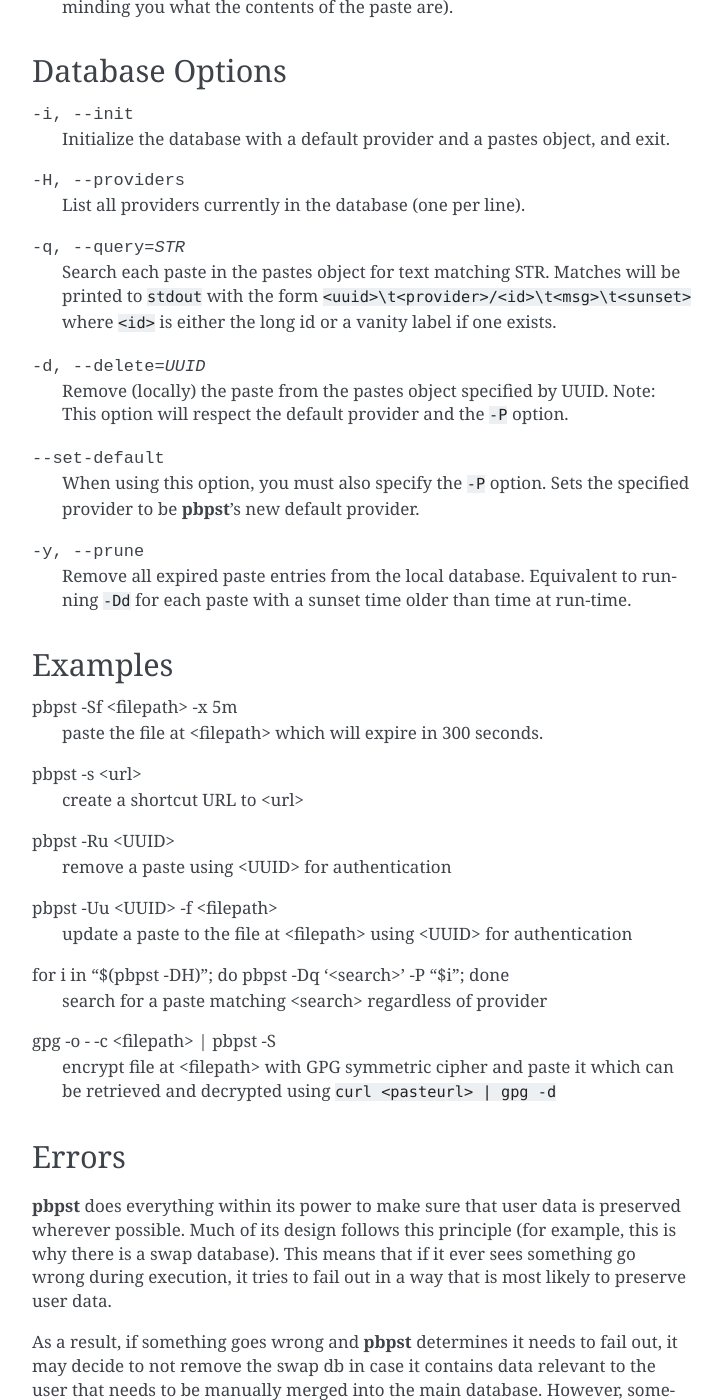
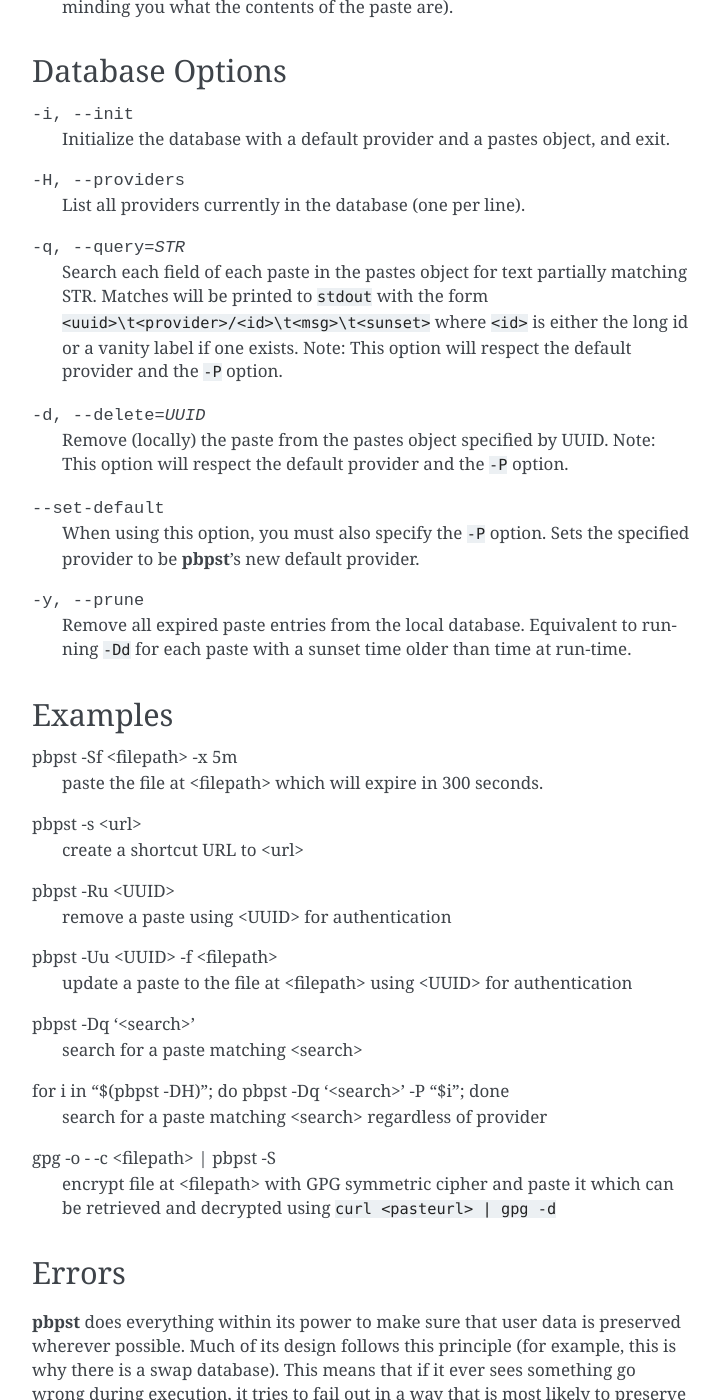
Before and after one commit to HalosGhost/pbpst, a Sphinx documentation site: the page built from doc/pbpst.rst, in a window 1280 px wide and 1400 px high, scrolled down 3701 px. Shown: the whole window, without its empty margins (388-1110 px from the left). Built offline with Sphinx 7.4.7, drawn with Linux system fonts in a browser that asks for light colours.

Commit message:
try to increase clarity for the `-Dq` docs

```diff
--- a/doc/pbpst.rst
+++ b/doc/pbpst.rst
@@ -172,7 +172,9 @@
     List all providers currently in the database (one per line).
 
 -q, --query=STR
-    Search each paste in the pastes object for text matching STR. Matches will be printed to :file:`stdout` with the form ``<uuid>\t<provider>/<id>\t<msg>\t<sunset>`` where ``<id>`` is either the long id or a vanity label if one exists.
+    Search each field of each paste in the pastes object for text partially matching STR.
+    Matches will be printed to :file:`stdout` with the form ``<uuid>\t<provider>/<id>\t<msg>\t<sunset>`` where ``<id>`` is either the long id or a vanity label if one exists.
+    Note: This option will respect the default provider and the ``-P`` option.
 
 -d, --delete=UUID
     Remove (locally) the paste from the pastes object specified by UUID.
@@ -200,6 +202,9 @@
 
 pbpst -Uu <UUID> -f <filepath>
     update a paste to the file at <filepath> using <UUID> for authentication
+
+pbpst -Dq '<search>'
+    search for a paste matching <search>
 
 for i in "$(pbpst -DH)"; do pbpst -Dq '<search>' -P "$i"; done
     search for a paste matching <search> regardless of provider
```
